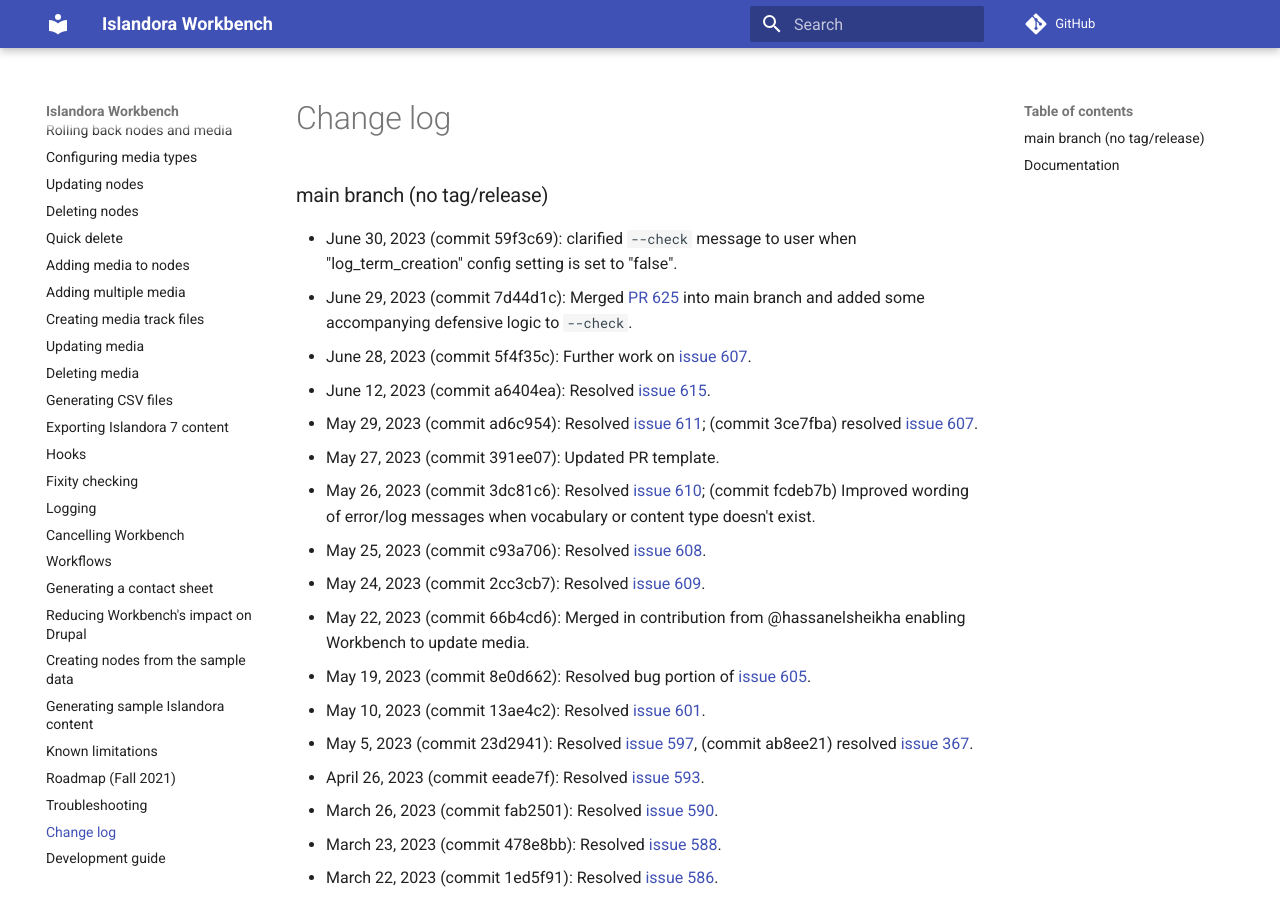
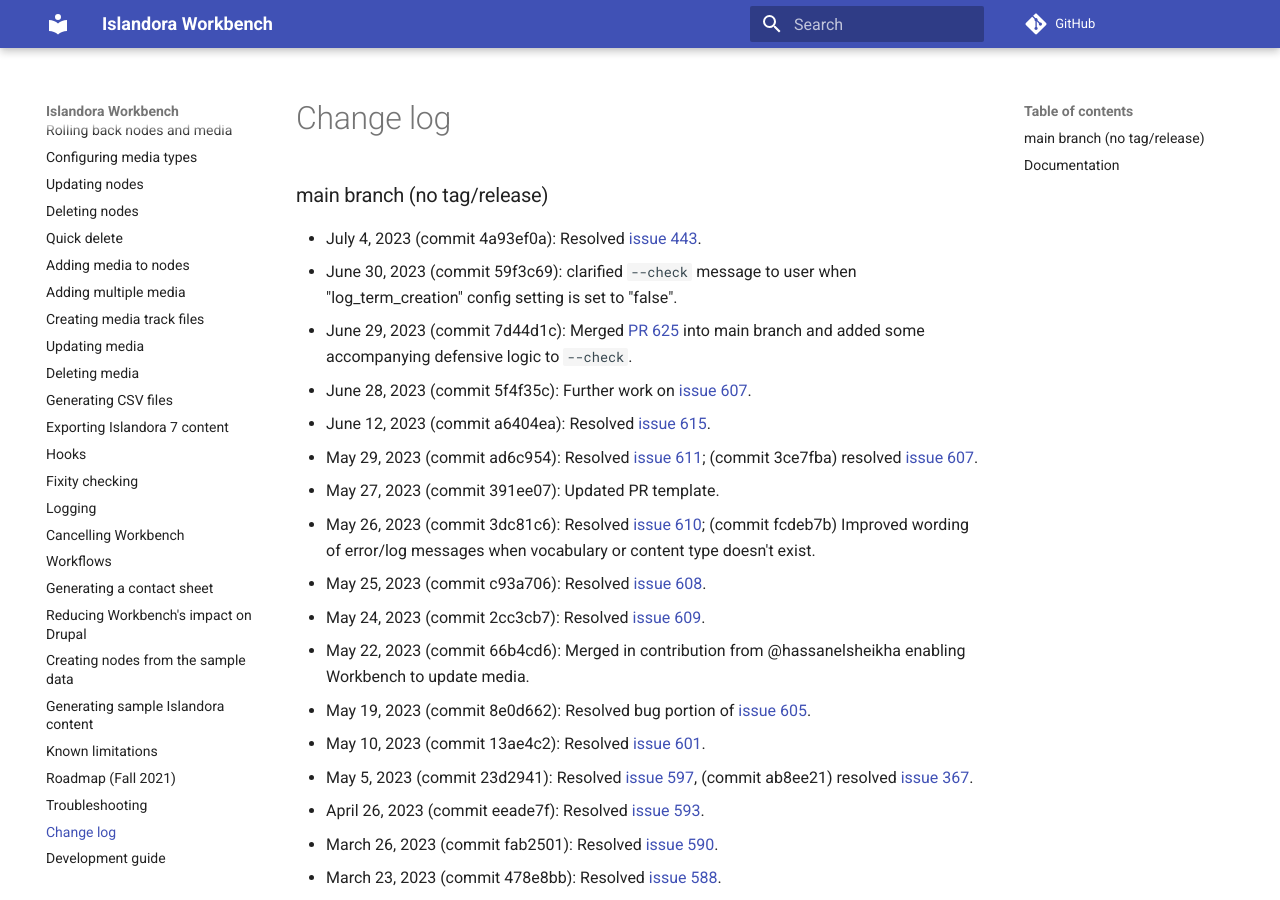
Before and after one commit to mjordan/islandora_workbench_docs, an MkDocs documentation site: the page built from docs/changelog.md, in a window 1280 px wide and 900 px high. Built offline with MkDocs 1.6.1 and Material for MkDocs 9.7.7, drawn with Linux system fonts in a browser that asks for light colours; comment, search, counter and statistics services are not loaded.

Commit message:
Updated changelog.

```diff
--- a/docs/changelog.md
+++ b/docs/changelog.md
@@ -1,5 +1,6 @@
 ### main branch (no tag/release)
 
+* July 4, 2023 (commit 4a93ef0a): Resolved [issue 443](https://github.com/mjordan/islandora_workbench/issues/443).
 * June 30, 2023 (commit 59f3c69): clarified `--check` message to user when "log_term_creation" config setting is set to "false".
 * June 29, 2023 (commit 7d44d1c): Merged [PR 625](https://github.com/mjordan/islandora_workbench/pull/625) into main branch and added some accompanying defensive logic to `--check`.
 * June 28, 2023 (commit 5f4f35c): Further work on [issue 607](https://github.com/mjordan/islandora_workbench/issues/607).
```
